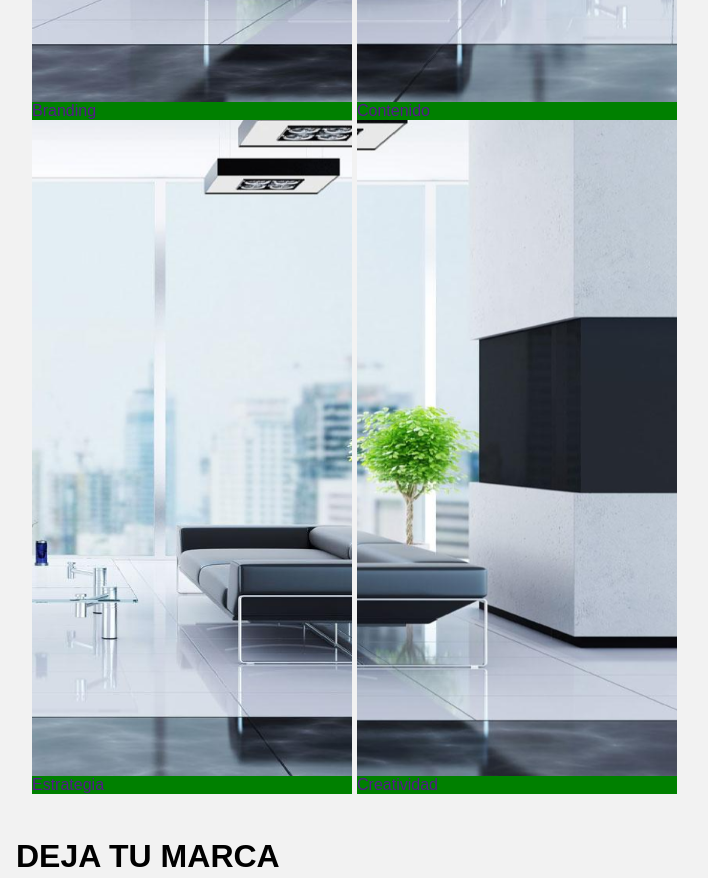
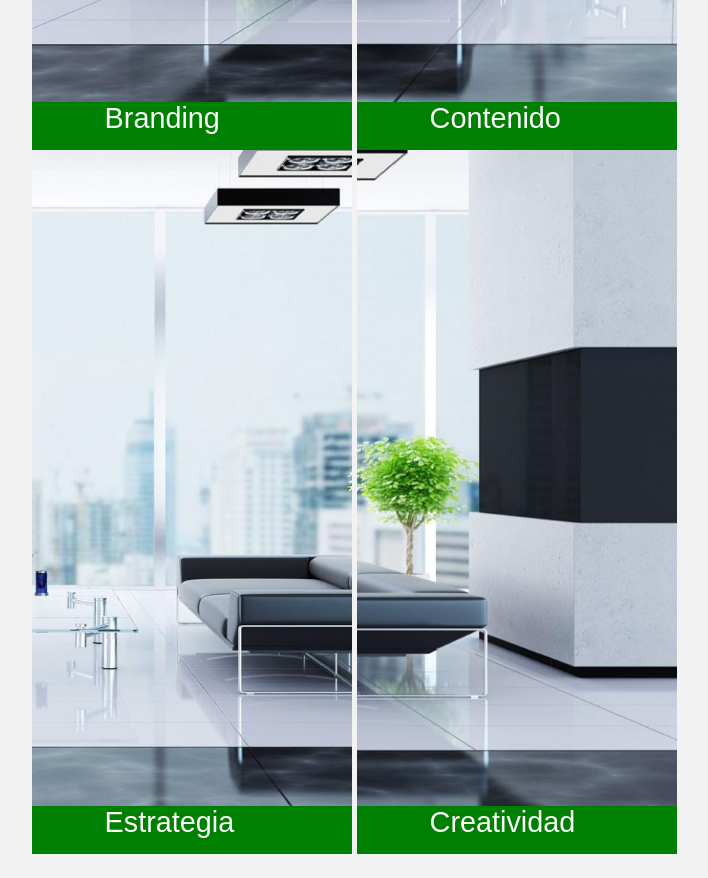
Before and after one commit to jjbravo/html5_actividad_scrum, a plain HTML site: page index.html in a window 1280 px wide. Shown: the part 660-1538 px from the top of the page, without its empty margins (288-996 px from the left). Drawn offline with Linux system fonts and the light colour scheme.

Commit message:
iconos en imagenes

```diff
--- a/css/styles.css
+++ b/css/styles.css
@@ -76,6 +76,7 @@ header{
 .menuimage{
 
 background: green;
+	padding: 15px;
 
 
 
@@ -84,13 +85,19 @@ background: green;
 
 .menuimage a{
 	text-decoration: none;
+
 }
 
 
 
-
-
-
+.icon-joomla,
+.icon-pencil,
+.icon-folder-open,
+.icon-make-group{
+color: #FAFAFA;
+margin: 2em;
+font-size:1.8em;
+}
 
 
 
--- a/index.html
+++ b/index.html
@@ -9,6 +9,7 @@
     <link rel="stylesheet" type="text/css" href="css/normalize.css">
 
     <link rel="stylesheet" href="https://i.icomoon.io/public/temp/030c4a29a7/UntitledProject/style.css">
+    <link rel="stylesheet" href="https://i.icomoon.io/public/temp/c268c0ecf5/UntitledProject/style.css">
 
     <link rel="stylesheet" href="https://i.icomoon.io/public/temp/cbff3a73c7/UntitledProject/style.css">
     <script type="text/javascript" src="js/jquery-1.11.3.min.js" >
@@ -65,7 +66,7 @@
     <img class="image" src="images/1.png" alt="">
     <div class="menuimage">
 
-        <a  href="">Branding</a>
+        <a class="icon-folder-open" href="">Branding</a>
     </div>
 
     </figure>
@@ -74,7 +75,7 @@
     <img class="image" src="images/2.png" alt="">
   <div class="menuimage">
 
-        <a  href="">Contenido</a>
+        <a  class="icon-pencil" href="">Contenido</a>
     </div>
     </figure>
 
@@ -83,7 +84,7 @@
     <img class="image" src="images/3.png" alt="">
      <div class="menuimage">
 
-        <a  href="">Estrategia</a>
+        <a class="icon-joomla" href="">Estrategia</a>
     </div>
     </figure>
 
@@ -92,7 +93,7 @@
     <img class="image" src="images/4.png" alt="">
      <div class="menuimage">
 
-        <a  href="">Creatividad</a>
+        <a class="icon-make-group" href="">Creatividad</a>
     </div>
     </figure>
 
```
